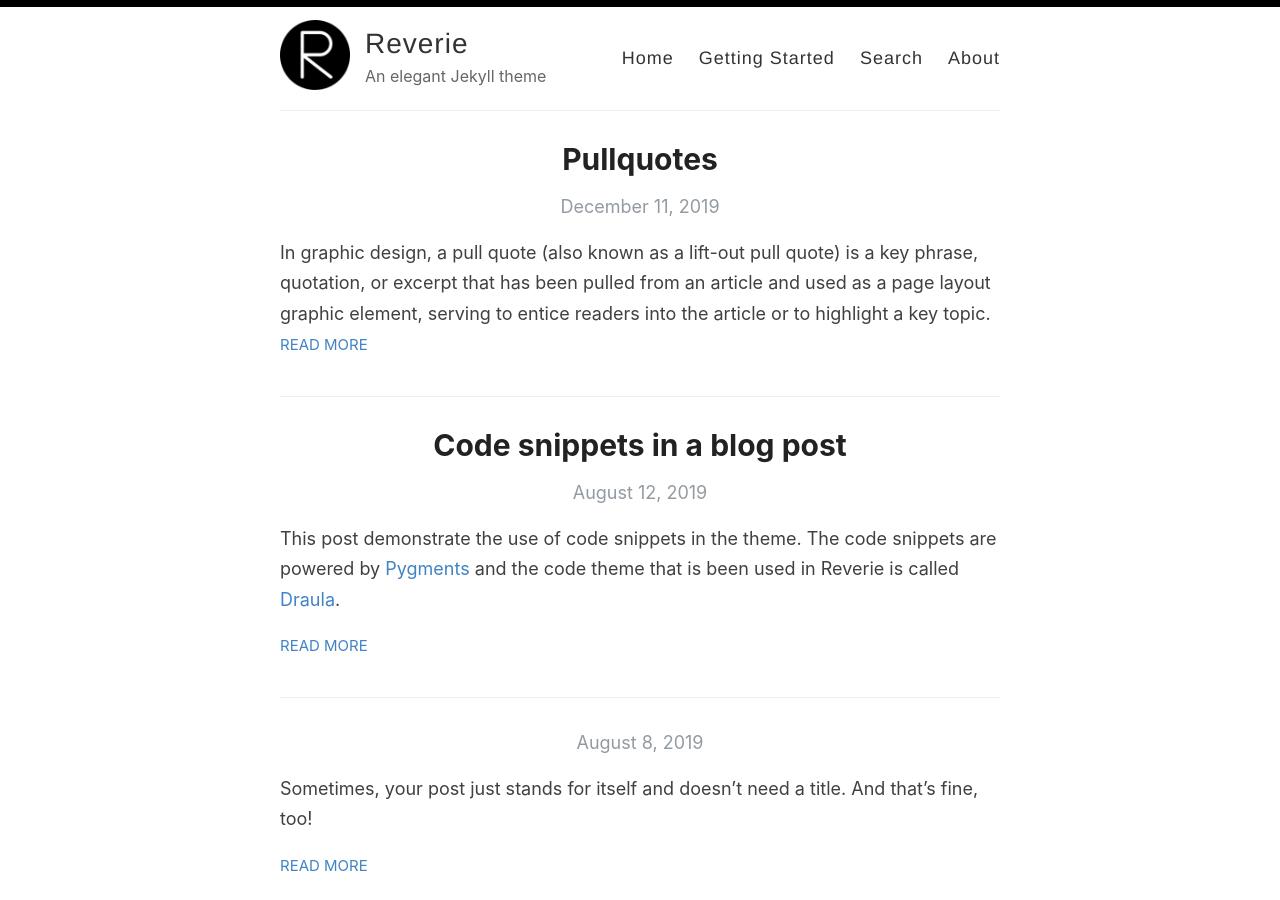
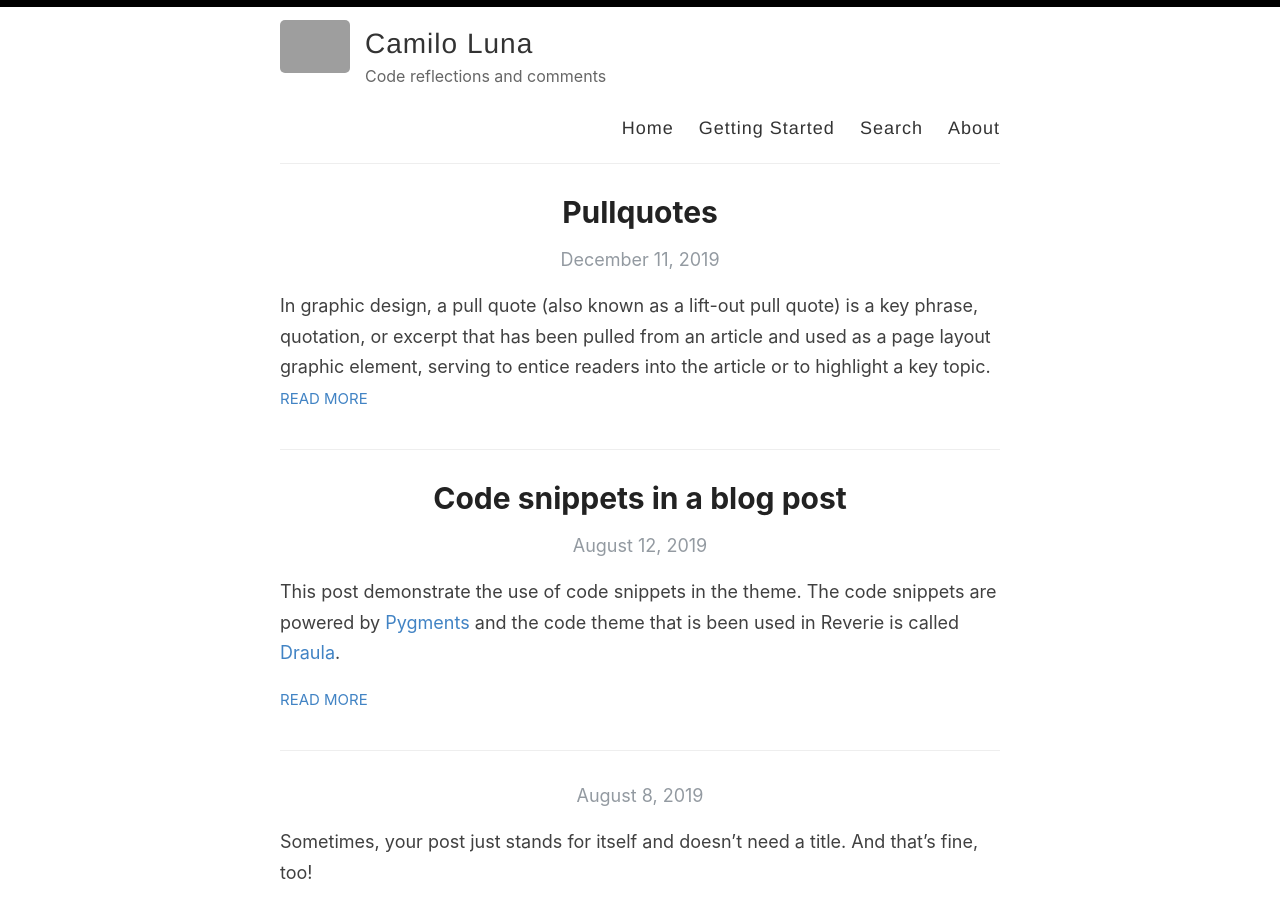
Before and after one commit to camilolunacom/code, a Jekyll site: the page built from index.html, in a window 1280 px wide and 900 px high. Built offline with Jekyll 4.4.1, drawn with Linux system fonts in a browser that asks for light colours; the list of posts is cut into pages by our own code; grey boxes are pictures that could not be loaded.

Commit message:
Update config

```diff
--- a/_config.yml
+++ b/_config.yml
@@ -3,16 +3,16 @@
 #
 
 # Name of your site (displayed in the header)
-name: Reverie
+name: Camilo Luna
 
 # Name of the author
-author: Amit Merchant
+author: Camilo Luna
 
 # Short bio or description (displayed in the header)
-description: An elegant Jekyll theme
+description: Code reflections and comments
 
 # URL of your avatar or profile pic (you could use your GitHub profile pic)
-avatar: /images/reverie.png
+avatar: /images/camiloluna-round.jpg
 
 #
 # Flags below are optional
@@ -21,15 +21,15 @@ avatar: /images/reverie.png
 # Includes an icon in the footer for each username you enter
 footer-links:
   dribbble:
-  email: amit.d.merchant@gmail.com
+  email:
   facebook:
   flickr:
-  github: amitmerchant1990/reverie
+  github: camilolunacom
   instagram:
   linkedin:
   pinterest:
   rss: rss
-  twitter: amit_merchant
+  twitter: camilolunacom
   stackoverflow:
   youtube: # channel/<your_long_string> or user/<user-name>
   googleplus: # anything in your profile username that comes after plus.google.com/
@@ -41,18 +41,18 @@ footer-links:
 disqus:
 
 # Enter your Google Analytics web tracking code (e.g. UA-2110908-2) to activate tracking
-google_analytics: UA-43339302-11
+google_analytics: UA-177821640-1
 
 # Your website URL (e.g. http://amitmerchant1990.github.io or http://www.amitmerchant.com)
 # Used for Sitemap.xml and your RSS feed
-url: http://www.amitmerchant.com/reverie
-enforce_ssl: https://www.amitmerchant.com/reverie
+url: https://code.camiloluna.com/
+enforce_ssl: https://code.camiloluna.com/
 
 # If you're hosting your site at a Project repository on GitHub pages
 # (http://yourusername.github.io/repository-name)
 # and NOT your User repository (http://yourusername.github.io)
 # then add in the baseurl here, like this: "/repository-name"
-baseurl: "/reverie"
+# baseurl: "/code"
 
 #
 # !! You don't need to change any of the configuration flags below !!
```
Also changed, not shown: images/camilo-luna.jpg (added), images/favicon-32x32.png.
